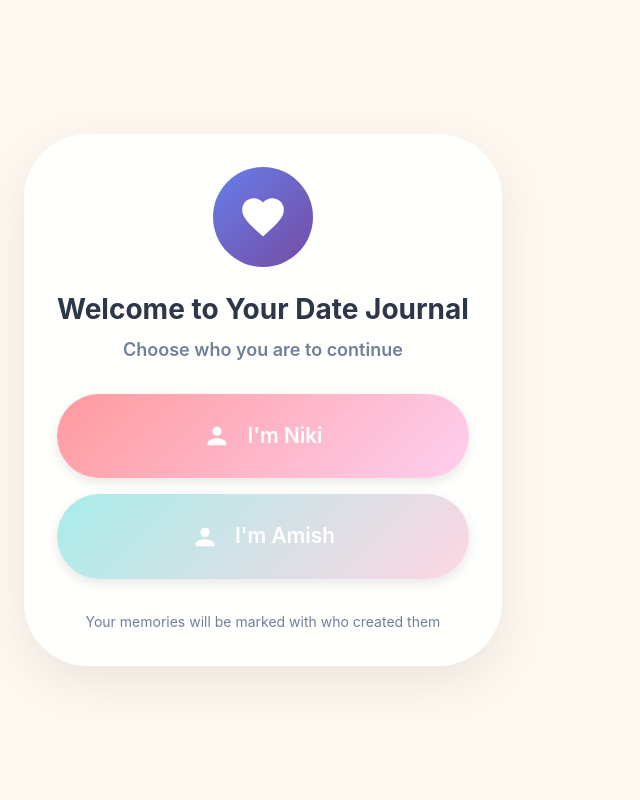
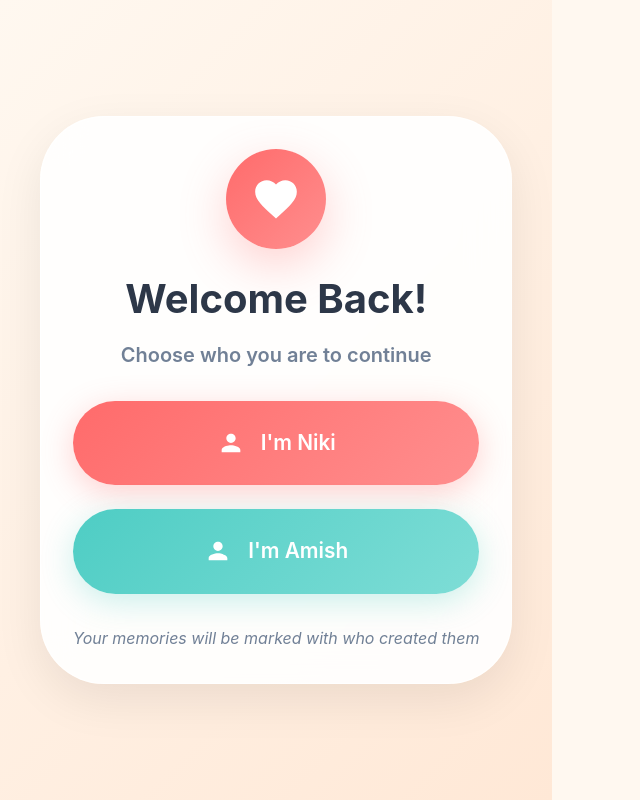
Before and after one commit to nikitag9/date-app, a React (Vite) app in the folder client/: page /login in a window 1280 px wide. Shown: the whole page, without its empty margins (0-640 px from the left). Built offline with nearby package versions, Linux system fonts and the light colour scheme.

Commit message:
Update Login component with cozy couples aesthetic

```diff
--- a/client/src/components/auth/Login.jsx
+++ b/client/src/components/auth/Login.jsx
@@ -1,157 +1,193 @@
 import React, { useState } from 'react';
 import { useNavigate } from 'react-router-dom';
+import { useAuth } from '../../contexts/AuthContext';
 import {
   Container,
   Paper,
-  Button,
   Typography,
   Box,
-  Alert
+  Button,
+  Alert,
+  CircularProgress
 } from '@mui/material';
 import { Favorite, Person } from '@mui/icons-material';
-import { useAuth } from '../../contexts/AuthContext';
 
 const Login = () => {
+  const navigate = useNavigate();
+  const { login } = useAuth();
+  const [loading, setLoading] = useState(false);
   const [error, setError] = useState('');
-  const [loading, setLoading] = useState(false);
-  const { login } = useAuth();
-  const navigate = useNavigate();
 
   const handleUserSelect = async (userType) => {
+    setLoading(true);
     setError('');
-    setLoading(true);
 
     try {
-      // Use a simple login system where userType determines the user
-      const result = await login(userType);
+      const userData = {
+        id: userType,
+        name: userType === 'niki' ? 'Niki' : 'Amish',
+        type: userType
+      };
 
-      if (result.success) {
+      await login(userData);
       navigate('/');
-      } else {
-        setError(result.message);
-      }
     } catch (err) {
-      setError('An error occurred. Please try again.');
+      setError('Failed to login. Please try again.');
     } finally {
       setLoading(false);
     }
   };
 
+  const getUserColor = (userType) => {
+    return userType === 'niki'
+      ? 'linear-gradient(135deg, #FF6B6B 0%, #FF8E8E 100%)'
+      : 'linear-gradient(135deg, #4ECDC4 0%, #7EDDD6 100%)';
+  };
+
   return (
-    <Container maxWidth="sm">
-      <Box
-        sx={{
+    <Box sx={{
       minHeight: '100vh',
+      background: 'linear-gradient(135deg, #FFF8F0 0%, #FFE8D6 100%)',
       display: 'flex',
       alignItems: 'center',
       justifyContent: 'center',
-          py: 4
-        }}
-      >
+      py: 4,
+      px: 2
+    }}>
+      <Container maxWidth="sm">
         <Paper
           elevation={0}
           sx={{
-            p: 4,
+            p: { xs: 3, md: 4 },
             width: '100%',
             textAlign: 'center',
             borderRadius: 4,
             background: 'rgba(255,255,255,0.9)',
-            backdropFilter: 'blur(10px)',
-            border: '1px solid rgba(255,255,255,0.2)'
+            backdropFilter: 'blur(20px)',
+            border: '1px solid rgba(255,255,255,0.8)',
+            boxShadow: '0 16px 48px rgba(0,0,0,0.08)'
           }}
         >
           <Box sx={{ mb: 4 }}>
             <Box sx={{
-              width: 100,
-              height: 100,
+              width: { xs: 80, md: 100 },
+              height: { xs: 80, md: 100 },
               borderRadius: '50%',
-              background: 'linear-gradient(135deg, #667eea 0%, #764ba2 100%)',
+              background: 'linear-gradient(135deg, #FF6B6B 0%, #FF8E8E 100%)',
               display: 'flex',
               alignItems: 'center',
               justifyContent: 'center',
               mx: 'auto',
-              mb: 3
+              mb: 3,
+              boxShadow: '0 16px 48px rgba(255,107,107,0.3)'
             }}>
-              <Favorite sx={{ fontSize: 50, color: '#fff' }} />
+              <Favorite sx={{ fontSize: { xs: 40, md: 50 }, color: '#fff' }} />
             </Box>
-            <Typography variant="h3" component="h1" gutterBottom sx={{ fontWeight: 700, color: '#2d3748' }}>
-              Welcome to Your Date Journal
+            <Typography variant="h3" component="h1" gutterBottom sx={{
+              fontWeight: 700,
+              color: '#2D3748',
+              fontSize: { xs: '2rem', md: '2.5rem' },
+              mb: 2
+            }}>
+              Welcome Back!
             </Typography>
-            <Typography variant="h6" color="text.secondary" sx={{ mb: 4 }}>
+            <Typography variant="h6" color="text.secondary" sx={{
+              mb: 4,
+              fontSize: { xs: '1rem', md: '1.25rem' },
+              color: '#718096'
+            }}>
               Choose who you are to continue
             </Typography>
           </Box>
 
           {error && (
-            <Alert severity="error" sx={{ mb: 3, borderRadius: 2 }}>
+            <Alert severity="error" sx={{ mb: 3, borderRadius: 3 }}>
               {error}
             </Alert>
           )}
 
-          <Box sx={{ display: 'flex', flexDirection: 'column', gap: 2 }}>
+          <Box sx={{ display: 'flex', flexDirection: 'column', gap: 3, mb: 4 }}>
             <Button
               variant="contained"
               size="large"
+              onClick={() => handleUserSelect('niki')}
               disabled={loading}
-              onClick={() => handleUserSelect('niki')}
               sx={{
                 py: 3,
-                background: 'linear-gradient(135deg, #ff9a9e 0%, #fecfef 100%)',
+                background: 'linear-gradient(135deg, #FF6B6B 0%, #FF8E8E 100%)',
                 borderRadius: 3,
                 textTransform: 'none',
-                fontSize: '1.3rem',
+                fontSize: { xs: '1.1rem', md: '1.3rem' },
                 fontWeight: 600,
                 color: '#fff',
+                boxShadow: '0 8px 32px rgba(255,107,107,0.3)',
                 '&:hover': {
-                  background: 'linear-gradient(135deg, #ff8a8e 0%, #febfef 100%)',
+                  background: 'linear-gradient(135deg, #E55555 0%, #FF6B6B 100%)',
                   transform: 'translateY(-2px)',
-                  boxShadow: '0 8px 25px rgba(255, 154, 158, 0.3)'
+                  boxShadow: '0 12px 40px rgba(255,107,107,0.4)'
                 },
                 '&:disabled': {
-                  background: 'linear-gradient(135deg, #ff9a9e 0%, #fecfef 100%)',
-                  opacity: 0.7
+                  background: '#E2E8F0',
+                  color: '#A0AEC0',
+                  transform: 'none',
+                  boxShadow: 'none'
                 }
               }}
             >
-              <Person sx={{ mr: 2, fontSize: 28 }} />
+              {loading ? (
+                <CircularProgress size={24} sx={{ color: '#fff', mr: 1 }} />
+              ) : (
+                <Person sx={{ mr: 2, fontSize: { xs: 24, md: 28 } }} />
+              )}
               I'm Niki
             </Button>
 
             <Button
               variant="contained"
               size="large"
+              onClick={() => handleUserSelect('amish')}
               disabled={loading}
-              onClick={() => handleUserSelect('amish')}
               sx={{
                 py: 3,
-                background: 'linear-gradient(135deg, #a8edea 0%, #fed6e3 100%)',
+                background: 'linear-gradient(135deg, #4ECDC4 0%, #7EDDD6 100%)',
                 borderRadius: 3,
                 textTransform: 'none',
-                fontSize: '1.3rem',
+                fontSize: { xs: '1.1rem', md: '1.3rem' },
                 fontWeight: 600,
                 color: '#fff',
+                boxShadow: '0 8px 32px rgba(78,205,196,0.3)',
                 '&:hover': {
-                  background: 'linear-gradient(135deg, #98dde0 0%, #fec6e3 100%)',
+                  background: 'linear-gradient(135deg, #3BA89F 0%, #4ECDC4 100%)',
                   transform: 'translateY(-2px)',
-                  boxShadow: '0 8px 25px rgba(168, 237, 234, 0.3)'
+                  boxShadow: '0 12px 40px rgba(78,205,196,0.4)'
                 },
                 '&:disabled': {
-                  background: 'linear-gradient(135deg, #a8edea 0%, #fed6e3 100%)',
-                  opacity: 0.7
+                  background: '#E2E8F0',
+                  color: '#A0AEC0',
+                  transform: 'none',
+                  boxShadow: 'none'
                 }
               }}
             >
-              <Person sx={{ mr: 2, fontSize: 28 }} />
+              {loading ? (
+                <CircularProgress size={24} sx={{ color: '#fff', mr: 1 }} />
+              ) : (
+                <Person sx={{ mr: 2, fontSize: { xs: 24, md: 28 } }} />
+              )}
               I'm Amish
             </Button>
           </Box>
 
-          <Typography variant="body2" color="text.secondary" sx={{ mt: 4 }}>
+          <Typography variant="body2" color="text.secondary" sx={{
+            fontSize: { xs: '0.875rem', md: '1rem' },
+            color: '#718096',
+            fontStyle: 'italic'
+          }}>
             Your memories will be marked with who created them
           </Typography>
         </Paper>
+      </Container>
     </Box>
-    </Container>
   );
 };
 
```
Lines whose indentation alone changed are shown as unchanged.
